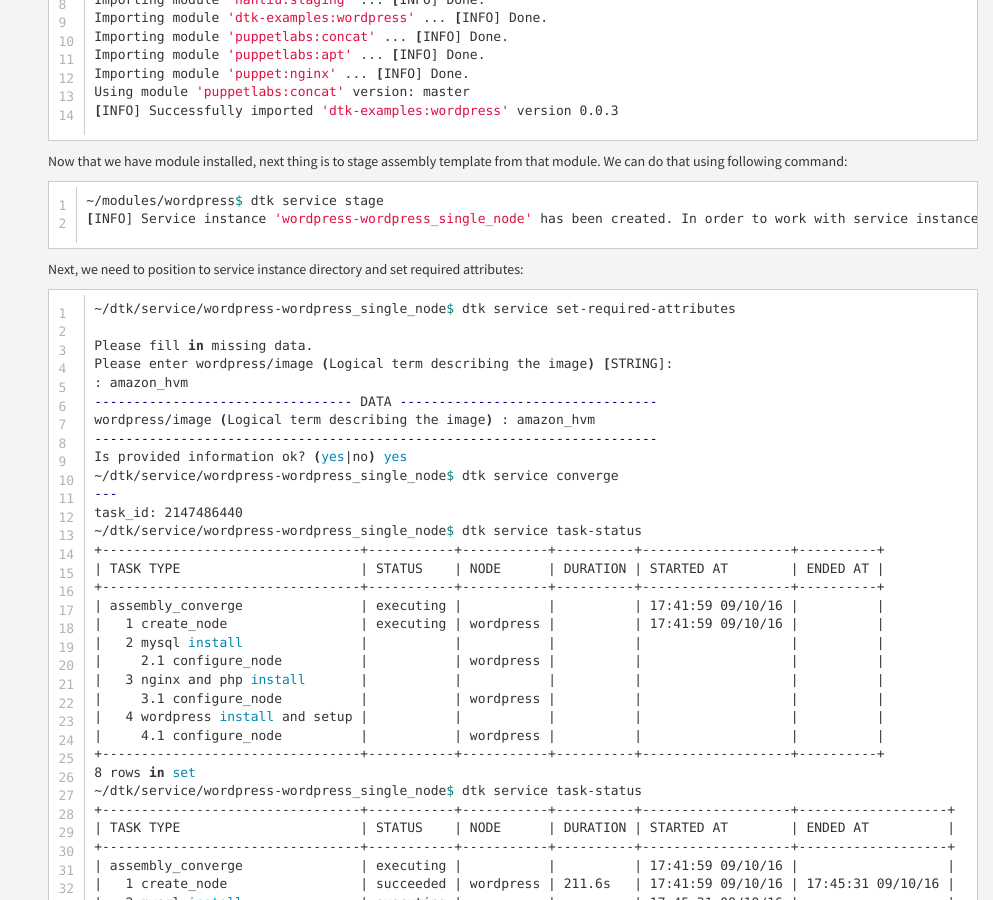
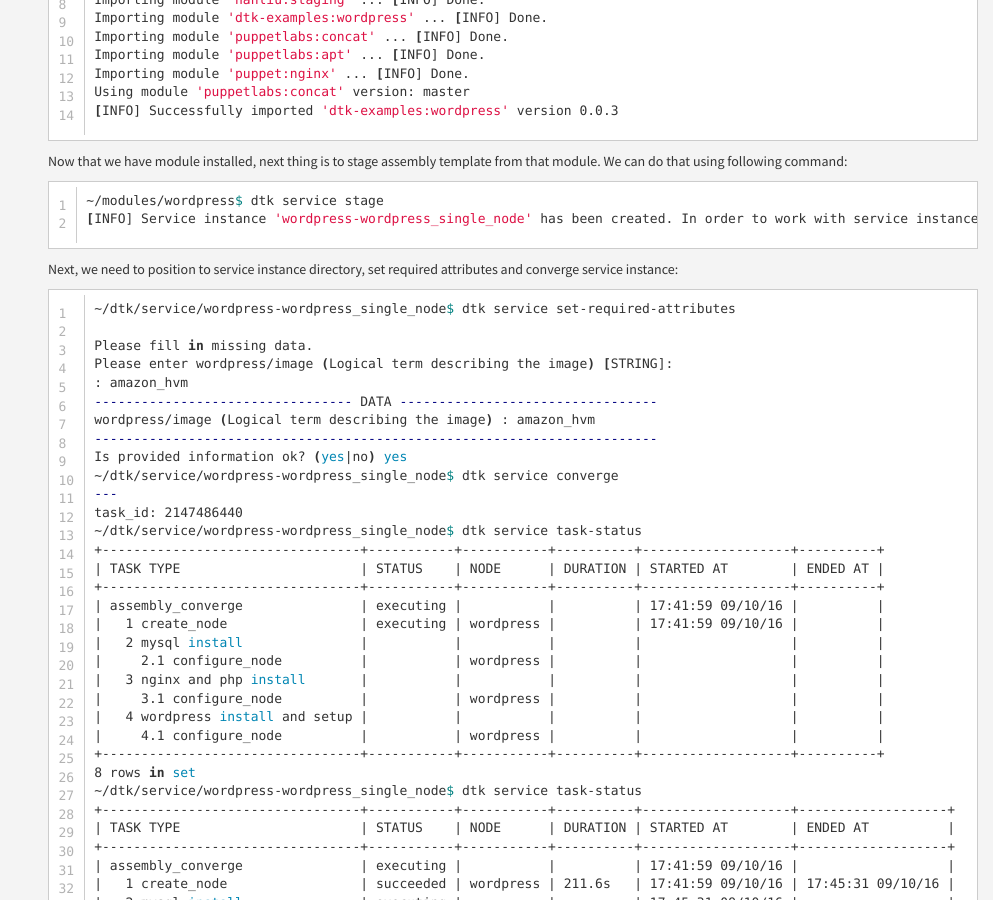
Before and after one commit to dtk/dtk-docs-v1, a Jekyll site: the page built from _getting-started/5-min-quickstart.md, in a window 1280 px wide and 900 px high, scrolled down 3509 px. Shown: the whole window, without its empty margins (287-1280 px from the left). Built offline with Jekyll 4.4.1, drawn with Linux system fonts in a browser that asks for light colours.

```diff
--- a/_getting-started/5-min-quickstart.md
+++ b/_getting-started/5-min-quickstart.md
@@ -185,7 +185,7 @@ Now that we have module installed, next thing is to stage assembly template from
 [INFO] Service instance 'wordpress-wordpress_single_node' has been created. In order to work with service instance, please navigate to: /home/docker-client/dtk/service/wordpress-wordpress_single_node
 {% endhighlight %}
 
-Next, we need to position to service instance directory and set required attributes:
+Next, we need to position to service instance directory, set required attributes and converge service instance:
 {% highlight bash linenos %}
 ~/dtk/service/wordpress-wordpress_single_node$ dtk service set-required-attributes
 
```
